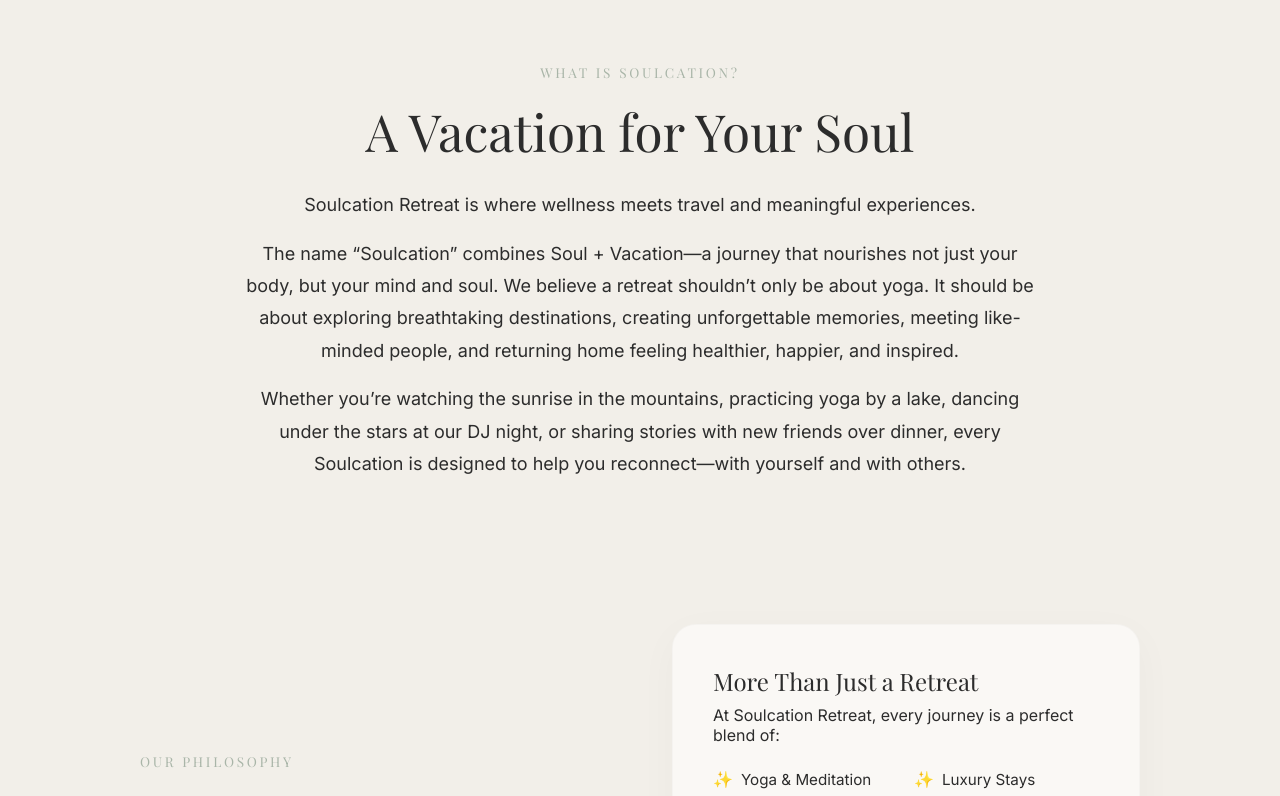
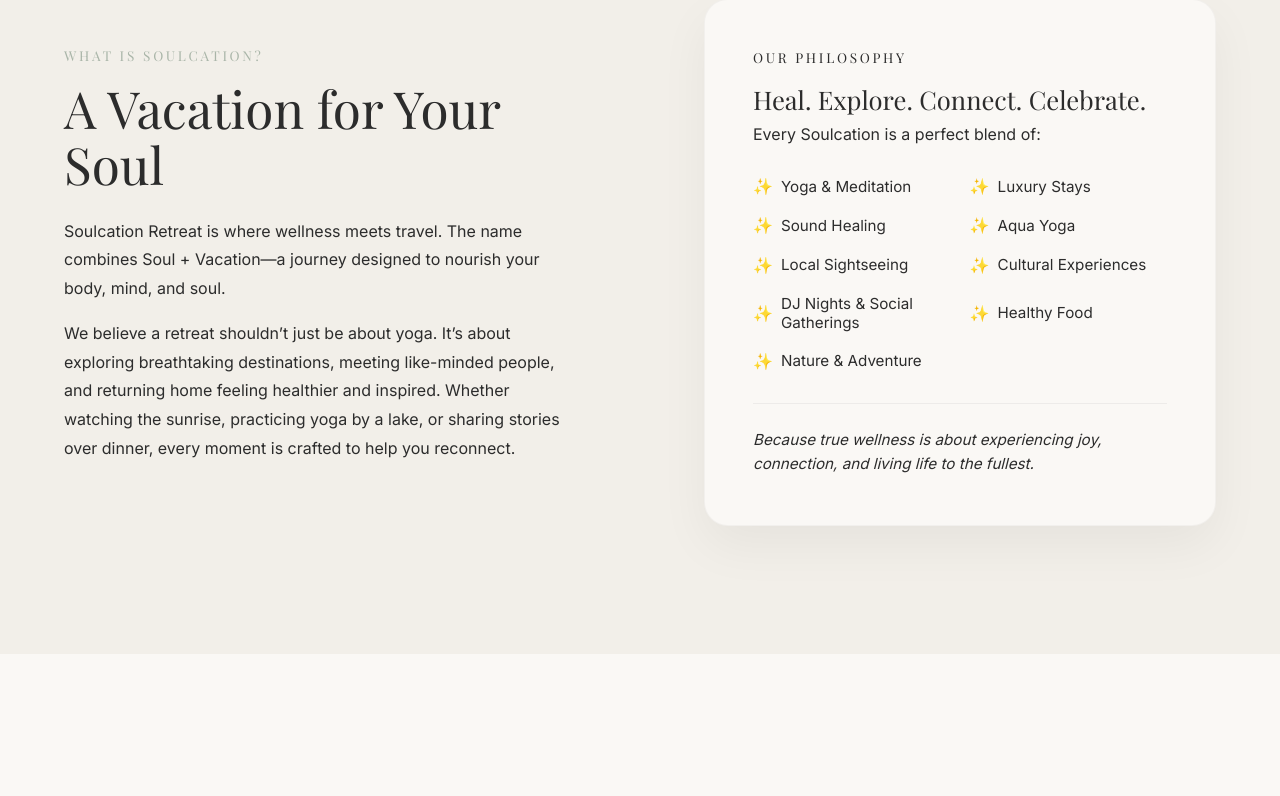
Before and after one commit to adityap786/soulcation-web, a Next.js app: page / in a window 1280 px wide. Shown: the part 1940-2736 px from the top of the page. Built offline with nearby package versions, Linux system fonts and the light colour scheme; a web font is replaced by a local one.

Commit message:
style: refactor about section to side-by-side grid to fit within one frame

```diff
--- a/src/app/page.module.css
+++ b/src/app/page.module.css
@@ -1271,25 +1271,27 @@
 
 /* SECTION: ABOUT SOULCATION */
 .aboutSection {
-  padding: var(--spacing-3xl) 5vw;
+  padding: var(--spacing-2xl) 5vw;
   background-color: var(--bg-secondary);
   color: var(--text-primary);
   display: flex;
   justify-content: center;
+  align-items: center;
+  min-height: 80vh;
 }
 
-.aboutContainer {
-  max-width: 1000px;
+.aboutContainerGrid {
+  max-width: 1200px;
   width: 100%;
+  display: grid;
+  grid-template-columns: 1fr 1fr;
+  gap: var(--spacing-2xl);
+  align-items: center;
+}
+
+.aboutTextColumn {
   display: flex;
   flex-direction: column;
-  gap: var(--spacing-2xl);
-}
-
-.aboutHeader {
-  text-align: center;
-  max-width: 800px;
-  margin: 0 auto;
 }
 
 .aboutSuperTitle {
@@ -1300,63 +1302,63 @@
   margin-bottom: 1rem;
 }
 
+.aboutSuperTitleDark {
+  font-size: 0.85rem;
+  text-transform: uppercase;
+  letter-spacing: 0.2em;
+  color: var(--text-secondary);
+  margin-bottom: 1rem;
+  display: block;
+}
+
 .aboutTitle {
   font-family: var(--font-serif);
   font-size: clamp(2rem, 4vw, 3.5rem);
   margin-bottom: 1.5rem;
+  line-height: 1.1;
 }
 
 .aboutText {
-  font-size: clamp(1rem, 1.5vw, 1.125rem);
+  font-size: clamp(1rem, 1.2vw, 1.125rem);
   line-height: 1.8;
   color: var(--text-secondary);
   margin-bottom: 1rem;
 }
 
-.philosophyBlock {
-  display: grid;
-  grid-template-columns: 1fr 1fr;
-  gap: var(--spacing-xl);
-  align-items: center;
-}
-
-.philosophyHeader {
-  padding-right: 2rem;
-}
-
-.philosophyTitle {
-  font-family: var(--font-serif);
-  font-size: clamp(1.8rem, 3vw, 2.5rem);
-  margin-bottom: 1rem;
+.aboutCardColumn {
+  display: flex;
+  justify-content: center;
 }
 
 .featuresCard {
   background: var(--bg-primary);
-  padding: 2.5rem;
+  padding: 3rem;
   border-radius: 24px;
-  box-shadow: 0 10px 40px rgba(0,0,0,0.03);
-  border: 1px solid rgba(0,0,0,0.02);
+  box-shadow: 0 20px 50px rgba(0,0,0,0.05);
+  border: 1px solid rgba(0,0,0,0.03);
+  width: 100%;
 }
 
 .featuresTitle {
   font-family: var(--font-serif);
-  font-size: 1.5rem;
+  font-size: clamp(1.5rem, 2vw, 2rem);
   margin-bottom: 0.5rem;
+  color: var(--text-primary);
 }
 
 .featuresSubtitle {
   font-size: 1rem;
   color: var(--text-secondary);
-  margin-bottom: 1.5rem;
+  margin-bottom: 2rem;
 }
 
 .featuresGrid {
   display: grid;
   grid-template-columns: 1fr 1fr;
-  gap: 1rem;
+  gap: 1.2rem;
   list-style: none;
   padding: 0;
-  margin: 0 0 1.5rem 0;
+  margin: 0 0 2rem 0;
 }
 
 .featureItem {
@@ -1378,15 +1380,22 @@
   font-style: italic;
   border-top: 1px solid rgba(0,0,0,0.05);
   padding-top: 1.5rem;
+  margin: 0;
 }
 
 @media (max-width: 900px) {
-  .philosophyBlock {
+  .aboutContainerGrid {
     grid-template-columns: 1fr;
   }
-  .philosophyHeader {
-    padding-right: 0;
+  .aboutSection {
+    min-height: auto;
+    padding: var(--spacing-xl) 5vw;
   }
+  .featuresCard {
+    padding: 2rem;
+  }
+}
+@media (max-width: 600px) {
   .featuresGrid {
     grid-template-columns: 1fr;
   }
--- a/src/components/AboutSoulcation.tsx
+++ b/src/components/AboutSoulcation.tsx
@@ -18,47 +18,38 @@ const features = [
 export default function AboutSoulcation() {
   return (
     <section className={styles.aboutSection}>
-      <div className={styles.aboutContainer}>
+      <div className={styles.aboutContainerGrid}>
+        {/* Left Column */}
         <motion.div
-          initial={{ opacity: 0, y: 30 }}
-          whileInView={{ opacity: 1, y: 0 }}
+          initial={{ opacity: 0, x: -30 }}
+          whileInView={{ opacity: 1, x: 0 }}
           viewport={{ once: true, margin: "-100px" }}
           transition={{ duration: 0.8, ease: "easeOut" }}
-          className={styles.aboutHeader}
+          className={styles.aboutTextColumn}
         >
           <h2 className={styles.aboutSuperTitle}>What is Soulcation?</h2>
           <h3 className={styles.aboutTitle}>A Vacation for Your Soul</h3>
           <p className={styles.aboutText}>
-            Soulcation Retreat is where wellness meets travel and meaningful experiences.
+            Soulcation Retreat is where wellness meets travel. The name combines Soul + Vacation—a journey designed to nourish your body, mind, and soul.
           </p>
           <p className={styles.aboutText}>
-            The name “Soulcation” combines Soul + Vacation—a journey that nourishes not just your body, but your mind and soul.
-            We believe a retreat shouldn’t only be about yoga. It should be about exploring breathtaking destinations, creating unforgettable memories, meeting like-minded people, and returning home feeling healthier, happier, and inspired.
-          </p>
-          <p className={styles.aboutText}>
-            Whether you’re watching the sunrise in the mountains, practicing yoga by a lake, dancing under the stars at our DJ night, or sharing stories with new friends over dinner, every Soulcation is designed to help you reconnect—with yourself and with others.
+            We believe a retreat shouldn’t just be about yoga. It’s about exploring breathtaking destinations, meeting like-minded people, and returning home feeling healthier and inspired. Whether watching the sunrise, practicing yoga by a lake, or sharing stories over dinner, every moment is crafted to help you reconnect.
           </p>
         </motion.div>
 
+        {/* Right Column */}
         <motion.div
-          initial={{ opacity: 0, y: 30 }}
-          whileInView={{ opacity: 1, y: 0 }}
+          initial={{ opacity: 0, x: 30 }}
+          whileInView={{ opacity: 1, x: 0 }}
           viewport={{ once: true, margin: "-100px" }}
           transition={{ duration: 0.8, delay: 0.2, ease: "easeOut" }}
-          className={styles.philosophyBlock}
+          className={styles.aboutCardColumn}
         >
-          <div className={styles.philosophyHeader}>
-            <h2 className={styles.aboutSuperTitle}>Our Philosophy</h2>
-            <h3 className={styles.philosophyTitle}>Heal. Explore. Connect. Celebrate.</h3>
-            <p className={styles.aboutText}>
-              Every Soulcation Retreat is thoughtfully designed to bring together four beautiful experiences.
-            </p>
-          </div>
-
           <div className={styles.featuresCard}>
-            <h4 className={styles.featuresTitle}>More Than Just a Retreat</h4>
+            <h2 className={styles.aboutSuperTitleDark}>Our Philosophy</h2>
+            <h4 className={styles.featuresTitle}>Heal. Explore. Connect. Celebrate.</h4>
             <p className={styles.featuresSubtitle}>
-              At Soulcation Retreat, every journey is a perfect blend of:
+              Every Soulcation is a perfect blend of:
             </p>
             <ul className={styles.featuresGrid}>
               {features.map((feature, idx) => (
@@ -68,7 +59,7 @@ export default function AboutSoulcation() {
               ))}
             </ul>
             <p className={styles.featuresOutro}>
-              Because true wellness isn’t only about finding peace—it’s also about experiencing joy, connection, and living life to the fullest.
+              Because true wellness is about experiencing joy, connection, and living life to the fullest.
             </p>
           </div>
         </motion.div>
```
